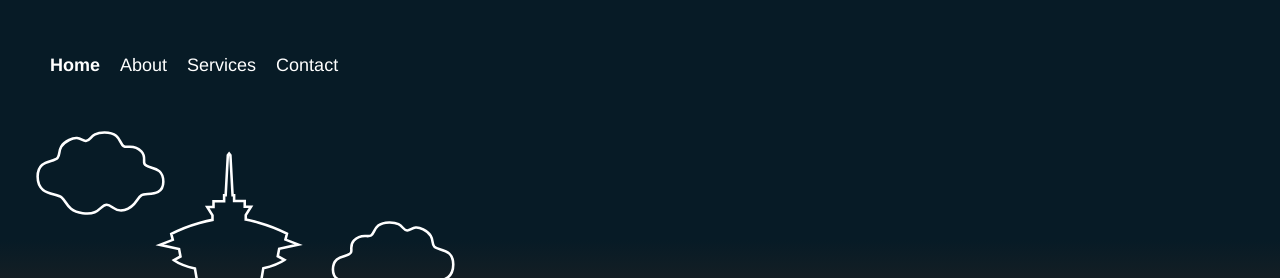
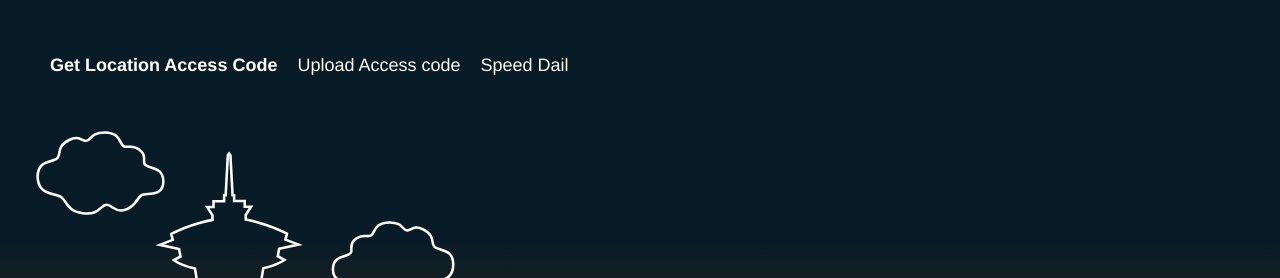
Before and after one commit to MiranEjerenwa/smart_stop, a website: page public/index.html in a window 1280 px wide. Shown: the top 278 px of the page. Drawn offline with Linux system fonts and the light colour scheme.

Commit message:
updated html

```diff
--- a/public/index.html
+++ b/public/index.html
@@ -47,10 +47,10 @@
         <header>
             <nav class="website-nav">
                 <ul>
-                  <li><a class="home-link" href="https://aws.amazon.com/">Home</a></li>
-                  <li><a href="https://aws.amazon.com/what-is-cloud-computing/">About</a></li>
-                  <li><a href="https://aws.amazon.com/solutions/">Services</a></li>
-                  <li><a href="https://aws.amazon.com/contact-us/">Contact</a></li>
+                  <li><a class="home-link" href="https://aws.amazon.com/">Get Location Access Code</a></li>
+                  <li><a href="https://aws.amazon.com/what-is-cloud-computing/">Upload Access code</a></li>
+                  <!-- <li><a href="https://aws.amazon.com/solutions/">Services</a></li> -->
+                  <li><a href="https://aws.amazon.com/contact-us/">Speed Dail</a></li>
                 </ul>
             </nav>
         </header>
```
